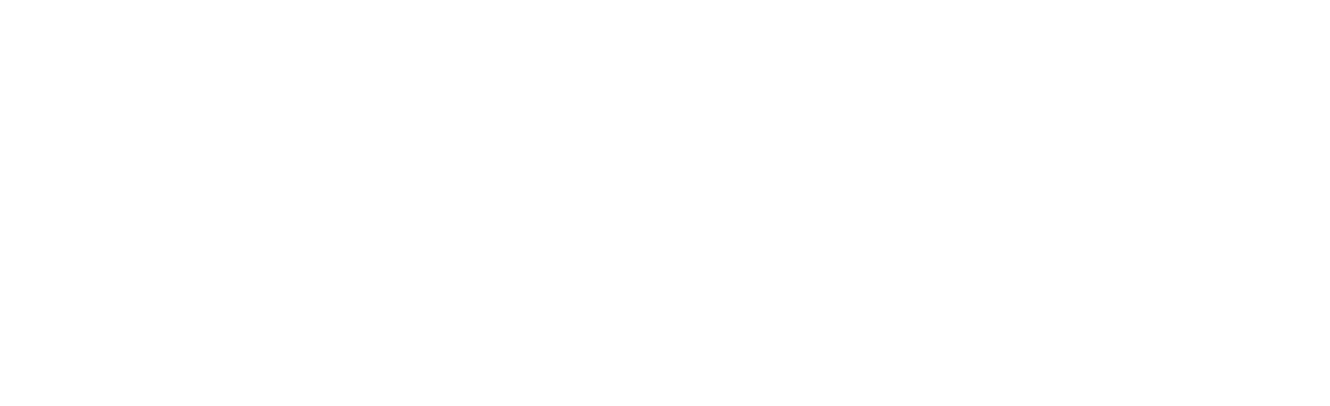
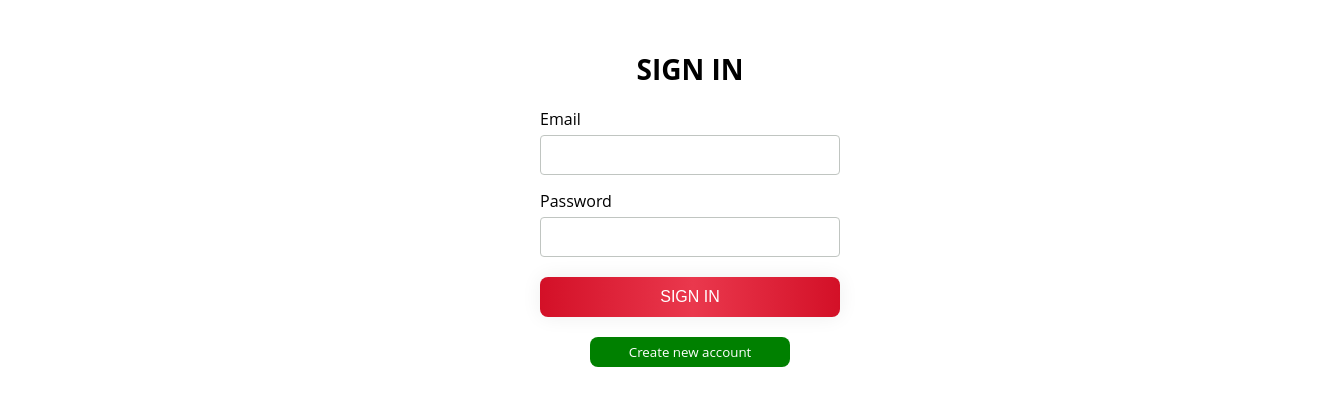
Before and after one commit to aleksandresher/userApp, a React (Create React App) app: page / in a window 1280 px wide. Before the commit this address had no page. Shown: the top 406 px of the page, 1330 px wide, since content can reach past the window. Built offline with nearby package versions, Linux system fonts and the light colour scheme.

Commit message:
Update App.js

```diff
--- a/src/App.js
+++ b/src/App.js
@@ -16,7 +16,7 @@
     setUserId(id);
     setToken(token);
     setIsAuth(true);
-    isAuth ? navigate("https://usertestapp-api.onrender.com/users") : navigate("https://usertestapp-api.onrender.com/auth/signup");
+    isAuth ? navigate("/users") : navigate("/auth/signup");
   }
 
   function toggleStatus() {
@@ -26,11 +26,11 @@
   return (
     <div>
       <Routes>
-        <Route path="https://usertestapp-api.onrender.com/" element={<SingIn LoginHandler={LoginHandler} />} />
-        <Route path="https://usertestapp-api.onrender.com/signup" element={<SignUp />} />
+        <Route path="/" element={<SingIn LoginHandler={LoginHandler} />} />
+        <Route path="/signup" element={<SignUp />} />
         {isAuth ? (
           <Route
-            path="https://usertestapp-api.onrender.com/users"
+            path="/users"
             element={<UsersPage toggleStatus={toggleStatus} />}
           />
         ) : (
```
